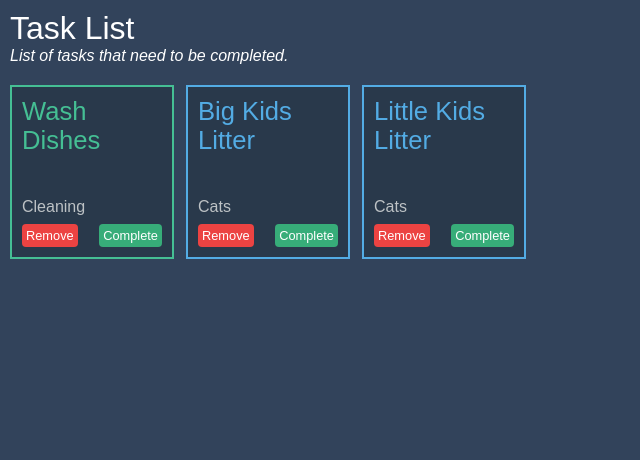
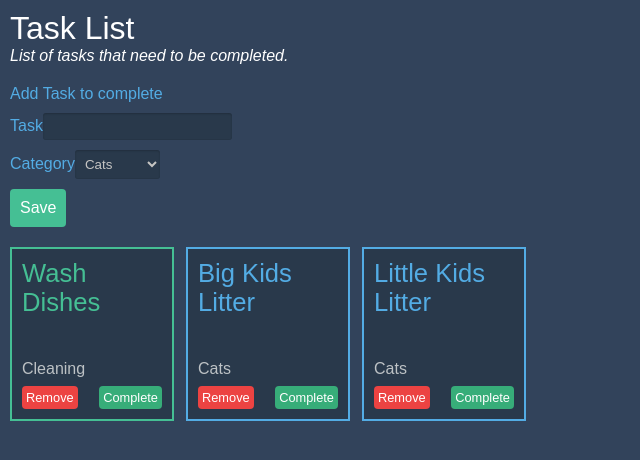
Before and after one commit to SirBoots560/HomeSite, an Angular app: page / in a window 1280 px wide. Shown: the top 460 px of the page, without its empty margins (0-640 px from the left). Built offline with nearby package versions, Linux system fonts and the light colour scheme.

Commit message:
Task Item Form changes

```diff
--- a/src/app/app.component.html
+++ b/src/app/app.component.html
@@ -3,6 +3,7 @@
     <h1>Task List</h1>
     <p class="description">List of tasks that need to be completed.</p>
   </header>
+  <hs-task-item-form></hs-task-item-form>
   <hs-task-item-list></hs-task-item-list>
   <router-outlet></router-outlet>
 </section>
--- a/src/app/task-item-form/task-item-form.component.css
+++ b/src/app/task-item-form/task-item-form.component.css
@@ -0,0 +1,52 @@
+:host {
+    display: block;
+    padding: 10px;
+  }
+  ul {
+    list-style-type: none;
+  }
+  ul li {
+    margin: 10px 0;
+  }
+  header, label {
+    color: #53ace4;
+  }
+  input, select {
+    background-color: #29394b;
+    color: #c6c5c3;
+    border-radius: 3px;
+    border: none;
+    box-shadow: 0 1px 2px rgba(0,0,0,0.2) inset, 0 -1px 0 rgba(0,0,0,0.05) inset;
+    border-color: #53ace4;
+    padding: 6px;
+  }
+  .ng-invalid:not(.ng-pristine):not(.required-invalid) {
+    border: 1px solid #d93a3e;
+  }
+  input[required].ng-invalid {
+    border-right: 5px solid #d93a3e;
+  }
+  input[required]:not(.required-invalid),
+  input[required].ng-invalid:not(.required-invalid) {
+    border-right: 5px solid #37ad79;
+  }
+  .error {
+    color: #d93a3e;
+  }
+  #year {
+    width: 50px;
+  }
+  button[type=submit] {
+    background-color: #45bf94;
+    border: 0;
+    padding: 10px;
+    font-size: 1em;
+    border-radius: 4px;
+    color: #ffffff;
+    cursor: pointer;
+  }
+  button[type=submit]:disabled {
+    background-color: #333;
+    color: #666;
+    cursor: default;
+  }
--- a/src/app/task-item-form/task-item-form.component.html
+++ b/src/app/task-item-form/task-item-form.component.html
@@ -1 +1,19 @@
-<p>task-item-form works!</p>
+<header>
+  <h2>Add Task to complete</h2>
+</header>
+<form>
+  <ul>
+    <li>
+      <label for="name">Task</label>
+      <input type="text" name="title" id="name">
+    </li>
+    <li>
+      <label for="category">Category</label>
+      <select name="category" id="category">
+        <option value="Cats">Cats</option>
+        <option value="Cleaning">Cleaning</option>
+      </select>
+    </li>
+  </ul>
+  <button type="submit">Save</button>
+</form>
--- a/src/app/task-item-form/task-item-form.component.ts
+++ b/src/app/task-item-form/task-item-form.component.ts
@@ -1,7 +1,7 @@
 import { Component, OnInit } from '@angular/core';
 
 @Component({
-  selector: 'app-task-item-form',
+  selector: 'hs-task-item-form',
   templateUrl: './task-item-form.component.html',
   styleUrls: ['./task-item-form.component.css']
 })
```
